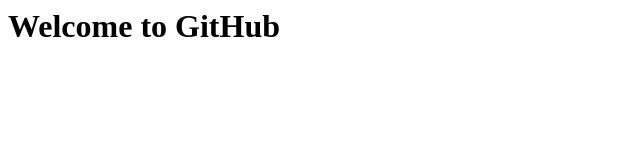
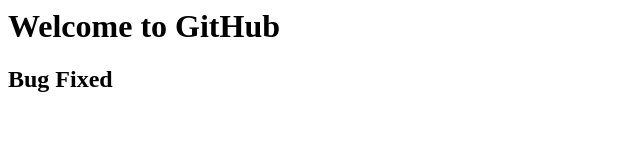
Before and after one commit to SabahatFathima12/myApp, a plain HTML site: page index.html in a window 1280 px wide. Shown: the whole page, without its empty margins (0-640 px from the left). Drawn offline with Linux system fonts and the light colour scheme.

Commit message:
Update index.html

```diff
--- a/index.html
+++ b/index.html
@@ -1 +1,2 @@
 <h1>Welcome to GitHub</h1>
+<h2>Bug Fixed</h2>
```
